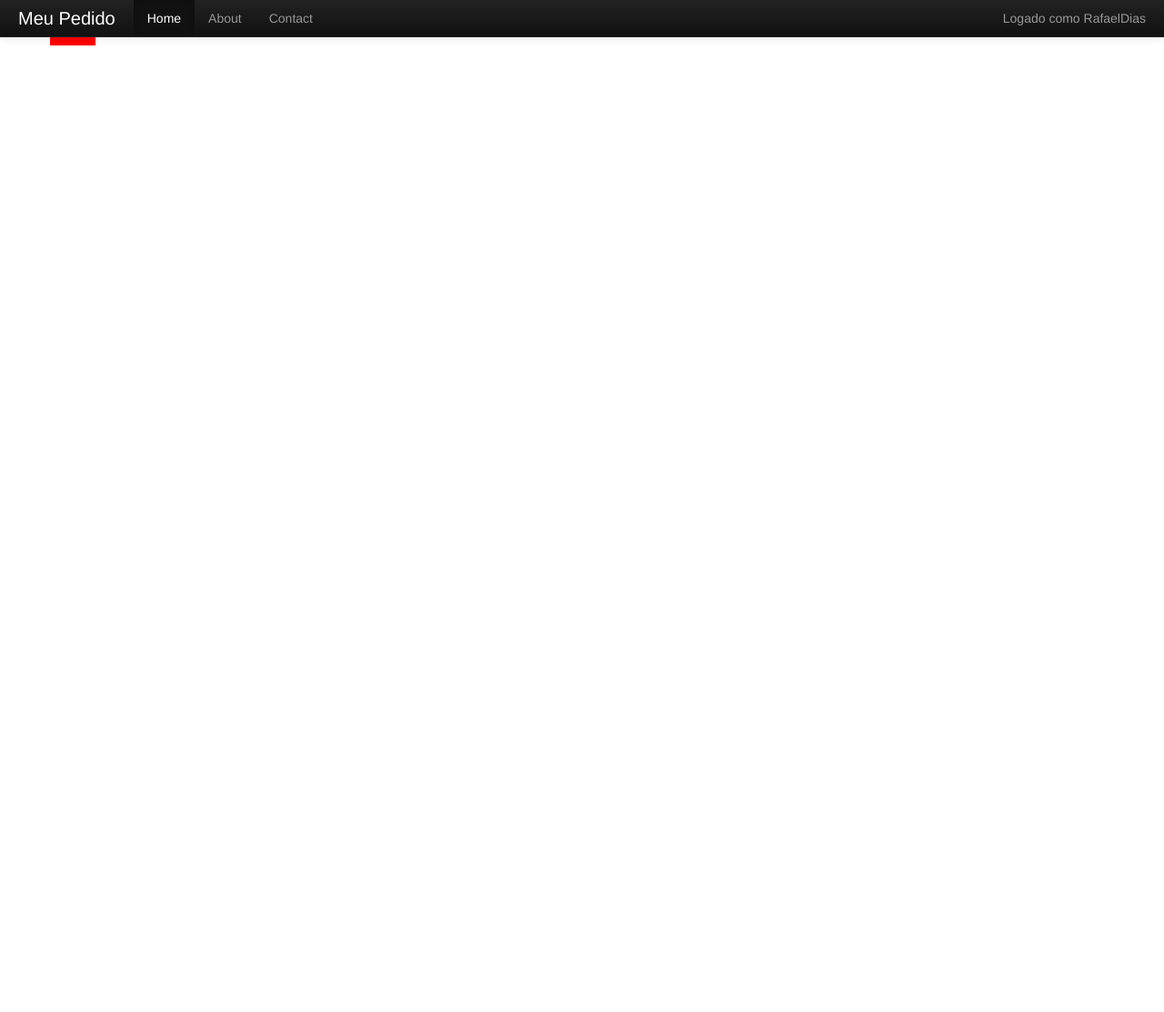
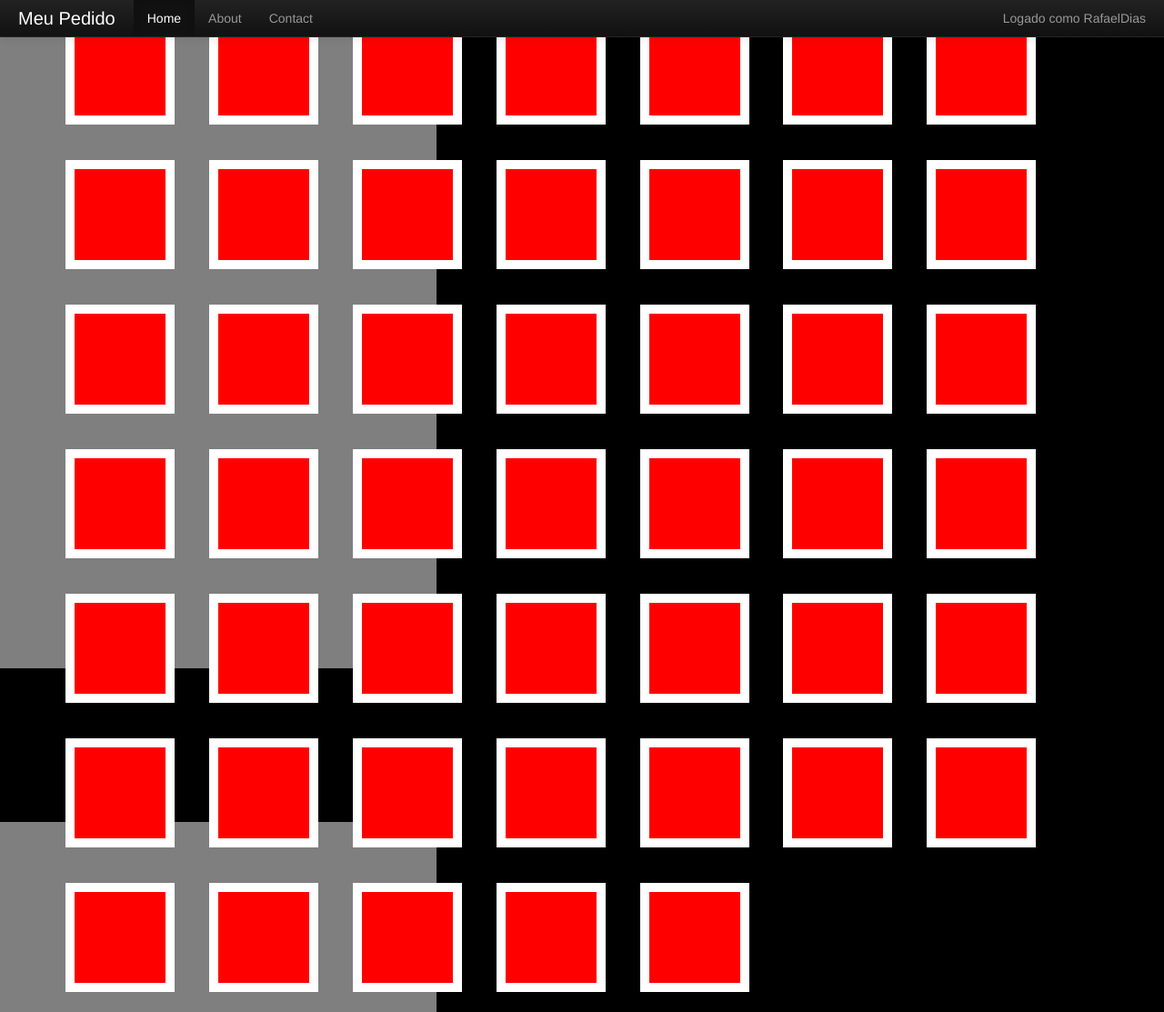
Before and after one commit to leafarsaid/4horses, a CodeIgniter app: page /MeuPedido/ in a window 1280 px wide. Shown: the whole page at 91% size. Before the commit the page ends 50 px from the top, so only its background shows below. Run offline with CodeIgniter, Linux system fonts and the light colour scheme.

Commit message:
bootstrap

```diff
--- a/application/views/comanda.php
+++ b/application/views/comanda.php
@@ -5,11 +5,28 @@
     <!-- Bootstrap -->
     <link href="<?php echo base_url('bootstrap/css/bootstrap.min.css'); ?>" rel="stylesheet" media="screen">
     <link href="<?php echo base_url('bootstrap/css/bootstrap-responsive.css'); ?>" rel="stylesheet">
+    <style>
+    	body{
+    		background-image: url("<?php echo base_url('imgs/bg480x800.png'); ?>");
+    		background-position:left top;
+    	}
+    	.teste{
+    		background-color: red;
+    		min-height:100px;
+    		width: 100px;
+    		height: 100px;
+    		border-width: 10px;
+    		border-style:solid;
+    		border-color: #ffffff;
+    		display: inline-block;
+    		margin: 17px;
+    	}
+    </style>
   </head>
   <body>
     <script src="http://code.jquery.com/jquery-latest.js"></script>
     <script src="<?php echo base_url('bootstrap/js/bootstrap.min.js'); ?>"></script>
-    <div class="container">
+
     <div class="navbar navbar-inverse navbar-fixed-top">
       <div class="navbar-inner">
         <div class="container-fluid">
@@ -19,7 +36,7 @@
             <span class="icon-bar"></span>
           </button>
           <a class="brand" href="#">Meu Pedido</a>
-	          <div class="nav-collapse collapse">
+          <div class="nav-collapse collapse nav-collapse-fixed-top">
             <p class="navbar-text pull-right">
               Logado como <a href="#" class="navbar-link">RafaelDias</a>
             </p>
@@ -33,10 +50,55 @@
       </div>
     </div>
 
-
-
+    <div class="container">
 	    <div class="row-fluid">
-	    	<div style="width: 50px; height: 50px; background-color: red; border: 5px; border-color: white;"></div>
+	    	<div class="teste"></div>
+	    	<div class="teste"></div>
+	    	<div class="teste"></div>
+	    	<div class="teste"></div>
+	    	<div class="teste"></div>
+	    	<div class="teste"></div>
+	    	<div class="teste"></div>
+	    	<div class="teste"></div>
+	    	<div class="teste"></div>
+	    	<div class="teste"></div>
+	    	<div class="teste"></div>
+	    	<div class="teste"></div>
+	    	<div class="teste"></div>
+	    	<div class="teste"></div>
+	    	<div class="teste"></div>
+	    	<div class="teste"></div>
+	    	<div class="teste"></div>
+	    	<div class="teste"></div>
+	    	<div class="teste"></div>
+	    	<div class="teste"></div>
+	    	<div class="teste"></div>
+	    	<div class="teste"></div>
+	    	<div class="teste"></div>
+	    	<div class="teste"></div>
+	    	<div class="teste"></div>
+	    	<div class="teste"></div>
+	    	<div class="teste"></div>
+	    	<div class="teste"></div>
+	    	<div class="teste"></div>
+	    	<div class="teste"></div>
+	    	<div class="teste"></div>
+	    	<div class="teste"></div>
+	    	<div class="teste"></div>
+	    	<div class="teste"></div>
+	    	<div class="teste"></div>
+	    	<div class="teste"></div>
+	    	<div class="teste"></div>
+	    	<div class="teste"></div>
+	    	<div class="teste"></div>
+	    	<div class="teste"></div>
+	    	<div class="teste"></div>
+	    	<div class="teste"></div>
+	    	<div class="teste"></div>
+	    	<div class="teste"></div>
+	    	<div class="teste"></div>
+	    	<div class="teste"></div>
+	    	<div class="teste"></div>
 	    </div>
     </div>
   </body>
```
Also changed, not shown: public_html/imgs/bg480x800.png (added). Lines whose indentation alone changed are shown as unchanged.
